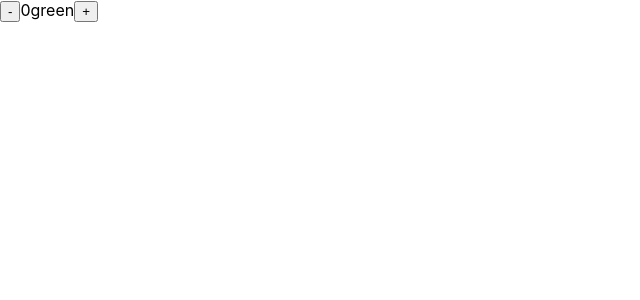
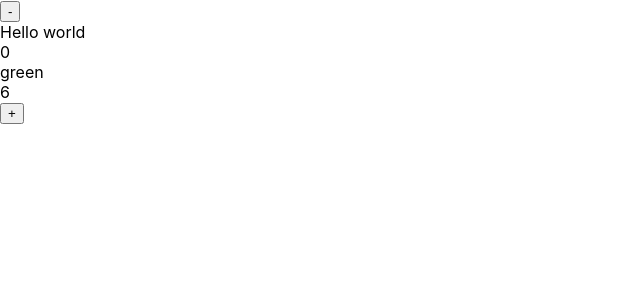
Before and after one commit to TylorDidkowsky/high, a React (Create React App) app: page / in a window 1280 px wide. Shown: the top 300 px of the page, without its empty margins (0-640 px from the left). Built offline with nearby package versions, Linux system fonts and the light colour scheme.

Commit message:
New files of Adder and Displayer.

```diff
--- /dev/null
+++ b/src/Adder.js
@@ -0,0 +1,11 @@
+import React from 'react'
+
+const Adder = () => {
+    return (
+        <div>
+          Hello world
+        </div>
+    )
+}
+
+export default Adder
--- a/src/App.js
+++ b/src/App.js
@@ -1,4 +1,6 @@
 import React, { useState } from 'react';
+import Adder from './Adder';
+import Displayer from './Displayer';
 
 const App = () => {
   const [count, setCount] = useState(0);
@@ -16,8 +18,8 @@
   return (
     <>
       <button onClick={decrementCount}>-</button>
-      <span>{count}</span>
-      <span>{theme}</span>
+      <Adder />
+      <Displayer count={count} theme={theme} tylor={1 + 2 + 3} />
       <button onClick={incrementCount}>+</button>
     </>
   );
--- /dev/null
+++ b/src/Displayer.js
@@ -0,0 +1,16 @@
+import React from 'react';
+
+const Displayer = (props) => {
+  let count = props.count;
+  let theme = props.theme;
+  let tylor = props.tylor;
+  return (
+    <div>
+      <span>{count}</span> <br />
+      <span>{theme}</span> <br />
+      <span>{tylor}</span> <br />
+    </div>
+  );
+};
+
+export default Displayer;
```
